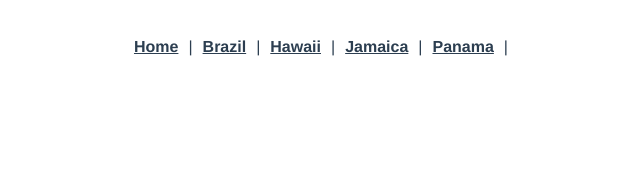
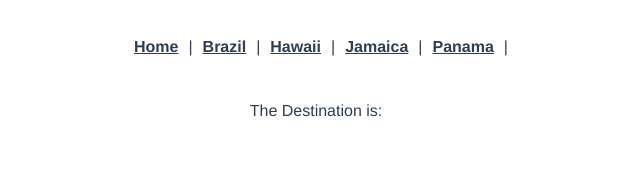
Before and after one commit to cadetCoder/travel-app-vue, a Vue app: page /#/details in a window 1280 px wide. Shown: the top 192 px of the page, without its empty margins (324-964 px from the left). Built offline with nearby package versions, Linux system fonts and the light colour scheme.

Commit message:
Vue Router Named Routes and Params

```diff
--- a/src/router.js
+++ b/src/router.js
@@ -37,7 +37,9 @@ const router = new Router({
       path: "/details",
       name: "DestinationDetails",
       component: () =>
-        import(/* webpackChunkName: "Details"*/ "./views/DestinationDetails"),
+        import(
+          /* webpackChunkName: "DestinationDetails"*/ "./views/DestinationDetails"
+        ),
     },
   ],
 });
--- a/src/views/DestinationDetails.vue
+++ b/src/views/DestinationDetails.vue
@@ -1,3 +1,3 @@
 <template>
-  <h2></h2>
+  <p>The Destination is: {{ this.$route.params.id }}</p>
 </template>
--- a/src/views/Home.vue
+++ b/src/views/Home.vue
@@ -3,11 +3,15 @@
     <h1>All Destinations</h1>
     <div class="destinations">
       <div v-for="destination in destinations" :key="destination.name">
-        <router-link :to="destination.slug">
+        <router-link
+          :to="{ name: 'DestinationDetails', params: { id: destination.id } }"
+        >
           <h2>{{ destination.name }}</h2>
         </router-link>
         <figure>
-          <router-link :to="destination.name">
+          <router-link
+            :to="{ name: 'DestinationDetails', params: { id: destination.id } }"
+          >
             <img
               :src="require(`@/assets/${destination.image}`)"
               alt="destination.name"
```
